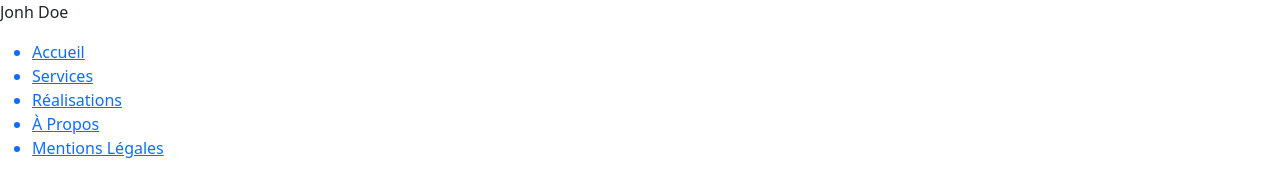
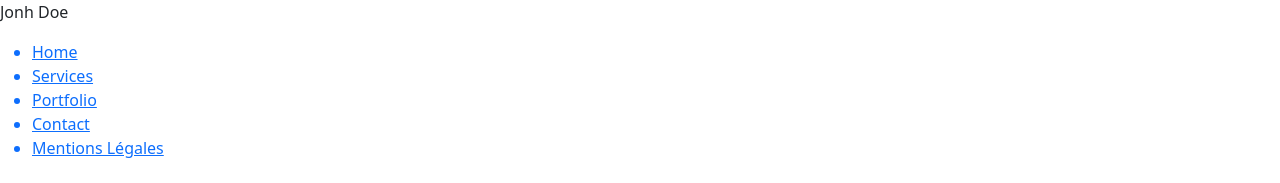
Before and after one commit to Khallas111/portfolioJonhDoe, a React (Create React App) app: page / in a window 1280 px wide. Shown: the top 183 px of the page. Built offline with nearby package versions, Linux system fonts and the light colour scheme.

Commit message:
Update Navigation.js
Modification des liens du Header.

```diff
--- a/src/Components/Tools/Navigation.js
+++ b/src/Components/Tools/Navigation.js
@@ -6,16 +6,16 @@ const Nav = () => {
     <div className="navigation">
       <ul>
         <NavLink to="/">
-          <li>Accueil</li>
+          <li>Home</li>
         </NavLink>
         <NavLink to="/services">
           <li>Services</li>
         </NavLink>
         <NavLink to="/achievements">
-          <li>Réalisations</li>
+          <li>Portfolio</li>
         </NavLink>
         <NavLink to="/about">
-          <li>À Propos</li>
+          <li>Contact</li>
         </NavLink>
         <NavLink to="/copyrights">
           <li>Mentions Légales</li>
```
